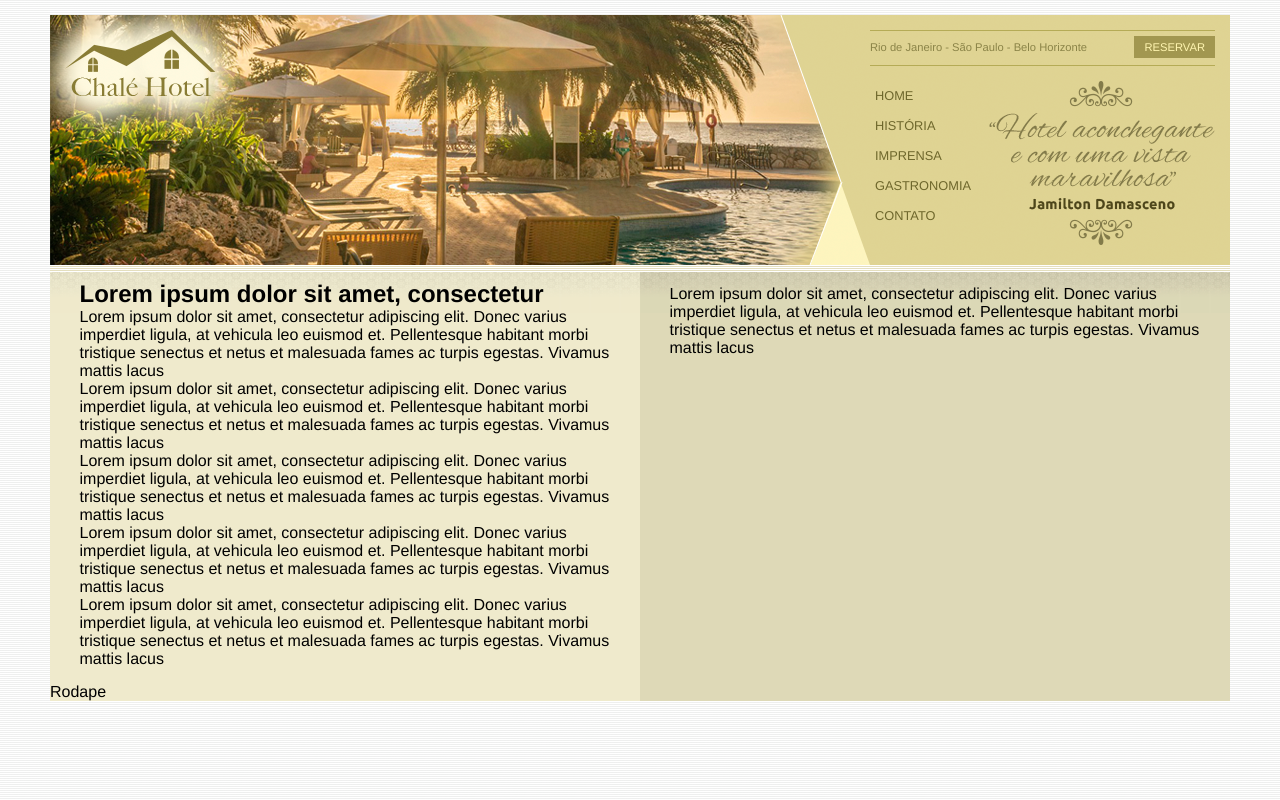
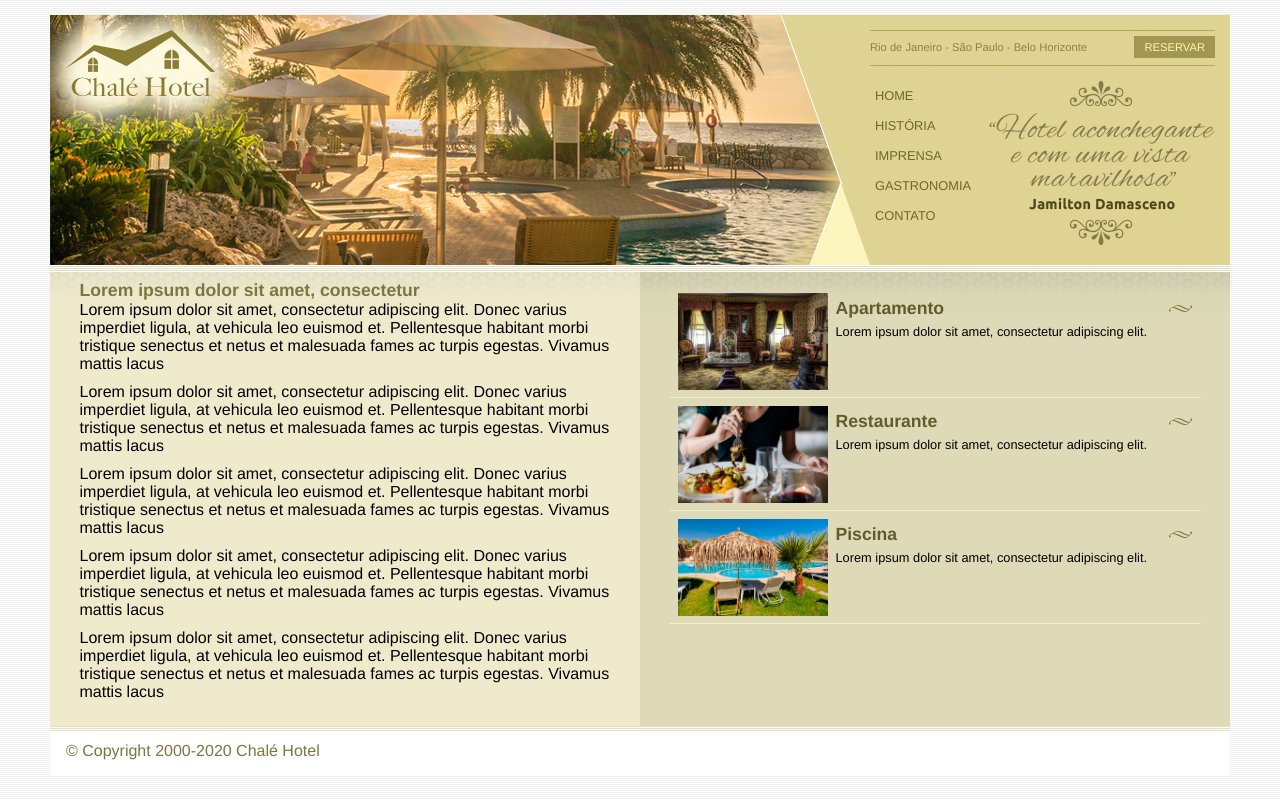
Before and after one commit to ngm1450/Chale-Hotel-, a plain HTML site: page index.html in a window 1280 px wide. Drawn offline with Linux system fonts and the light colour scheme.

Commit message:
Finalização do estudo de caso

```diff
--- a/css/estilo.css
+++ b/css/estilo.css
@@ -166,4 +166,54 @@ ul#navegacao a:hover{
 #rodape{
 
     clear: both;
+    padding: 16px;
+    background: #fff url('../imagens/bg-rodape.png') repeat-x top;
+    color: #7d7640;
 }
+
+                        /*Formatações de textos*/
+
+h2{
+
+    color: #7d7640;
+    font-size: 1.1em;
+    padding-top: 5px 0px;
+}
+
+p{
+    font-size: 1em;
+    margin-bottom: 10px;
+}
+
+                /*Formatações da área lateral*/
+
+#beneficios li{
+
+    padding: 8px;
+    border-bottom: 1px solid #f3efcb;
+    height: 6em;
+}
+
+#beneficios li a img{
+
+    float: left;
+    margin-right: 8px;
+}
+
+#beneficios li a p{
+    color: #000;
+    font-size: 0.8em;
+}
+
+#beneficios li a h3{
+    font-size: 1.1em;
+    color: #615b2d;
+    padding: 5px 0;
+    background: url('../imagens/ornamento.png') no-repeat center right;
+}
+
+#beneficios li:hover{
+
+    background: #f6f3d6;
+    cursor: pointer;
+}
--- a/index.html
+++ b/index.html
@@ -78,14 +78,35 @@
 
             <div id="area-lateral">
                 <div class="conteudo">
-                    <p>
-                        Lorem ipsum dolor sit amet, consectetur adipiscing elit. Donec varius imperdiet ligula, at vehicula leo euismod et. Pellentesque habitant morbi tristique senectus et netus et malesuada fames ac turpis egestas. Vivamus mattis lacus
-                    </p>
+                    <ul id="beneficios">
+
+                        <li>
+                            <a href=""> <img src="imagens/apartamento.jpg" width="150" alt="Apartamento">
+                            <h3>Apartamento</h3>
+                            <p>Lorem ipsum dolor sit amet, consectetur adipiscing elit.</p>
+                            </a>
+                        </li>
+
+                        <li>
+                            <a href=""> <img src="imagens/restaurante.jpg" width="150" alt="Restaurante">
+                            <h3>Restaurante</h3>
+                            <p>Lorem ipsum dolor sit amet, consectetur adipiscing elit.</p>
+                            </a>
+                        </li>
+
+                        <li>
+                            <a href=""> <img src="imagens/piscina.jpg" width="150" alt="Piscina">
+                            <h3>Piscina</h3>
+                            <p>Lorem ipsum dolor sit amet, consectetur adipiscing elit.</p>
+                            </a>
+                        </li>
+
+                    </ul>
                 </div>
             </div>
 
             <div id="rodape">
-                Rodape
+                <span> &copy; Copyright 2000-2020 Chalé Hotel</span>
             </div>
 
         </div><!--Fim do contêiner-->
```
